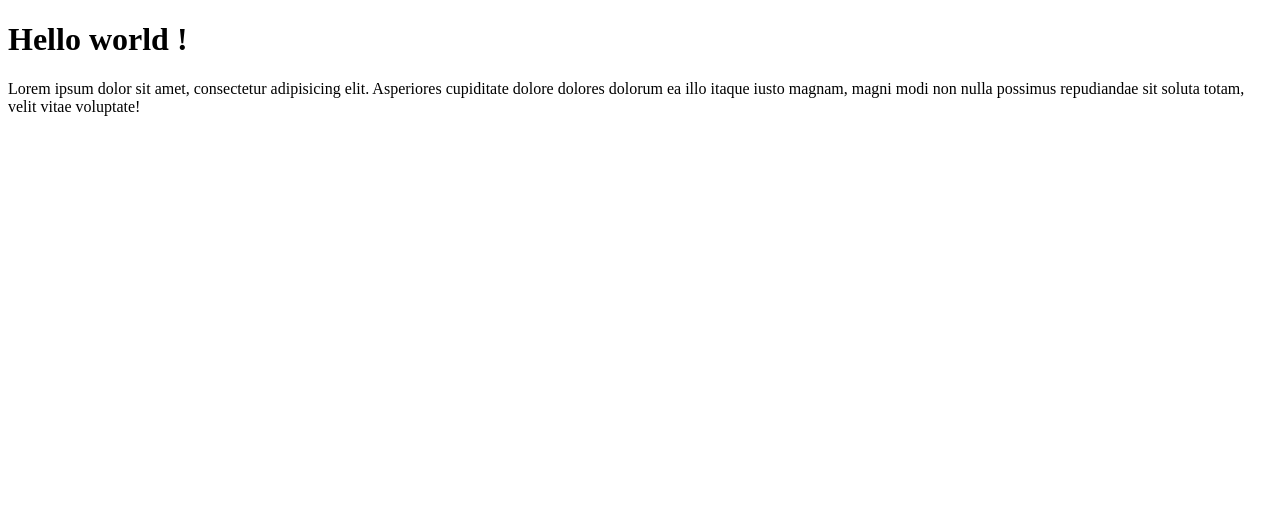
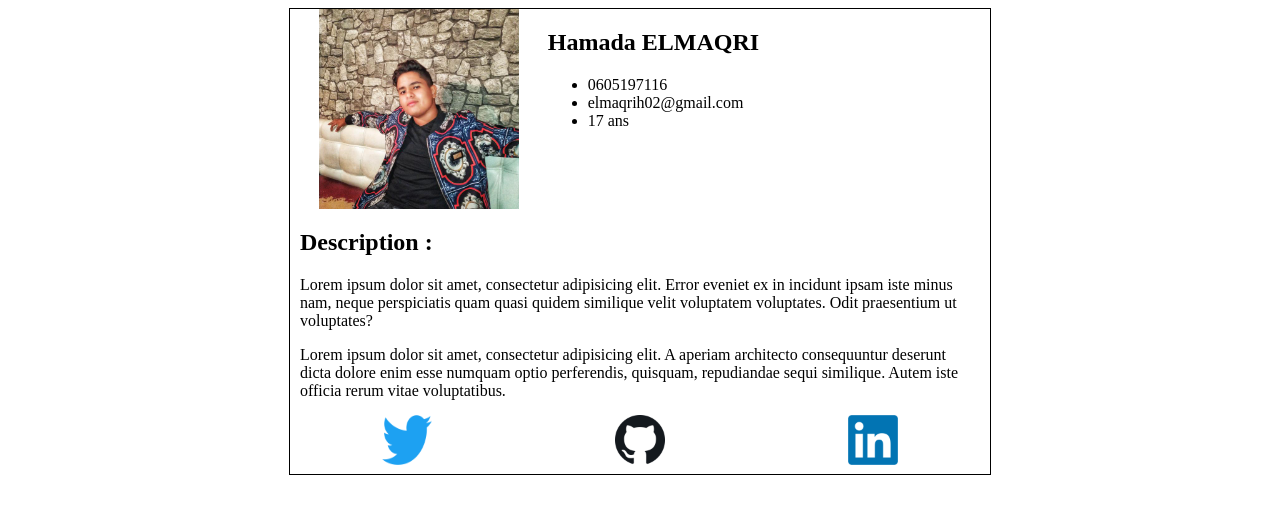
Before and after one commit to elmaqri-hamada/my-project-html, a plain HTML site: page index.html in a window 1280 px wide. Drawn offline with Linux system fonts and the light colour scheme.

Commit message:
finish vcard

```diff
--- a/index.html
+++ b/index.html
@@ -3,12 +3,50 @@
 <head>
     <meta charset="UTF-8">
     <title>Mido Website</title>
+    <link href="main.css" rel="stylesheet">
 </head>
 <body>
 
-<h1>Hello world !</h1>
-<p>Lorem ipsum dolor sit amet, consectetur adipisicing elit. Asperiores cupiditate dolore dolores dolorum ea illo itaque
-    iusto magnam, magni modi non nulla possimus repudiandae sit soluta totam, velit vitae voluptate!</p>
+<div class="container">
+    <div class="header">
+        <div class="header-img">
+            <img alt="" height="200" src="img/hamada.jpg" style="margin: auto;" width="200">
+        </div>
+        <div class="header-title">
+
+            <h2>Hamada ELMAQRI</h2>
+
+            <ul>
+                <li>0605197116</li>
+                <li>elmaqrih02@gmail.com</li>
+                <li>17 ans</li>
+            </ul>
+
+        </div>
+    </div>
+    <div class="content" style="margin:10px">
+        <h2>Description :</h2>
+        <p>Lorem ipsum dolor sit amet, consectetur adipisicing elit. Error eveniet ex in incidunt ipsam iste minus nam,
+            neque perspiciatis quam quasi quidem similique velit voluptatem voluptates. Odit praesentium ut
+            voluptates?</p>
+        Lorem ipsum dolor sit amet, consectetur adipisicing elit. A aperiam architecto consequuntur deserunt dicta
+        dolore enim esse numquam optio perferendis, quisquam, repudiandae sequi similique. Autem iste officia rerum
+        vitae voluptatibus.
+    </div>
+    <div class="social">
+        <a href="https://twitter.com" target="_blank">
+            <img alt="" height="50" src="img/twitter.png" width="50">
+        </a>
+        <a href="https://github.com" target="_blank">
+            <img alt="" height="50" src="img/github.png" width="50">
+        </a>
+        <a href="https://linkedin.com" target="_blank">
+            <img alt="" height="50" src="img/linkedin.png" width="50">
+        </a>
+    </div>
+
+</div>
+
 
 </body>
 </html>
--- /dev/null
+++ b/main.css
@@ -0,0 +1,30 @@
+.container {
+    width: 700px;
+    margin: auto;
+    border: 1px solid black;
+}
+
+.header{
+    display: flex;
+    align-items: stretch;
+}
+
+.header-img{
+    flex-grow: 2;
+    align-items: center;
+    display: flex;
+    justify-content: center;
+}
+
+.header-title{
+    flex-grow: 8
+}
+
+.social {
+    display: flex;
+    justify-content: space-around;
+}
+.social img{
+    margin: 5px;
+    cursor: pointer;
+}
```
Also changed, not shown: img/github.png (added), img/hamada.jpg (added), img/linkedin.png (added), img/twitter.png (added).
